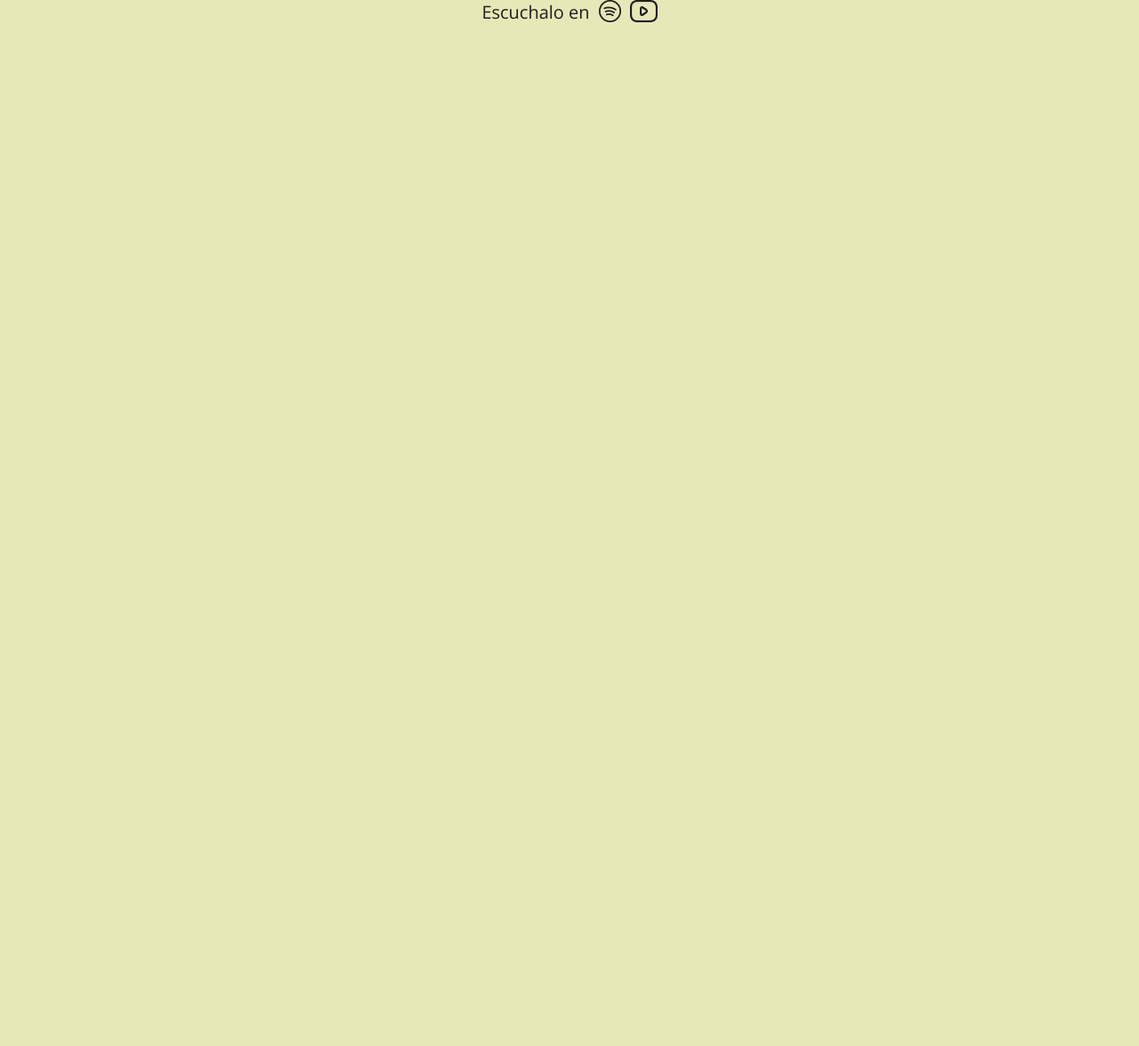
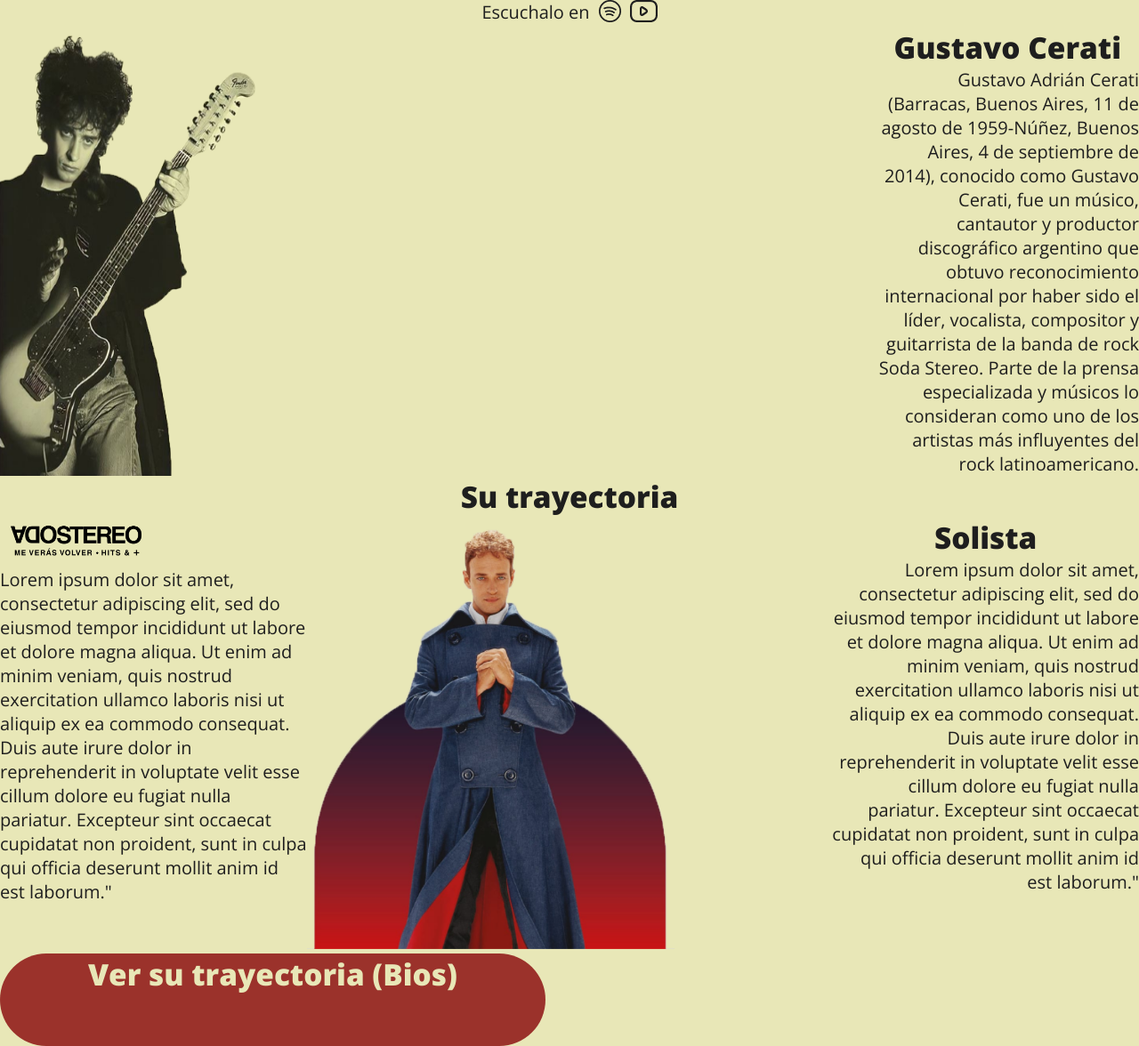
Before and after one commit to Lachosk/Nicolas-Orozco-Semana-2, a plain HTML site: page index.html in a window 1280 px wide. Shown: the whole page at 89% size. Before the commit the page ends 800 px from the top, so only its background shows below. Drawn offline with nearby package versions, Linux system fonts and the light colour scheme.

Commit message:
Dos secciones

```diff
--- a/index.html
+++ b/index.html
@@ -23,6 +23,65 @@
             <img id="youtube" src="./Imagenes/Youtube.png">
         </a>
     </header>
+
+
+    <main>
+        <section class="gustavoSection1">
+
+            <article class="articlePhotoGus">
+                <img id="gusPhoto_1" src="./Imagenes/Gus_1.png">
+            </article>
+
+            <article class="gustavoText1">
+                <h1>Gustavo Cerati</h1>
+                <p id="paragraph1">Gustavo Adrián Cerati (Barracas, Buenos Aires, 11 de agosto de 1959-Núñez, Buenos
+                    Aires, 4 de
+                    septiembre de 2014), conocido como Gustavo Cerati, fue un músico, cantautor y productor discográfico
+                    argentino que obtuvo reconocimiento internacional por haber sido el líder, vocalista, compositor y
+                    guitarrista de la banda de rock Soda Stereo. Parte de la prensa especializada y músicos lo
+                    consideran como uno de los artistas más influyentes del rock latinoamericano.</p>
+            </article>
+        </section>
+
+        <h1>Su trayectoria</h1>
+
+        <section class="gustavoSection2">
+            <article class="gustavoText2">
+                <img id="sodaLogo" src="./Imagenes/SodaLogo.png">
+                <p id="paragraph2">Lorem ipsum dolor sit amet, consectetur adipiscing elit, sed do eiusmod tempor
+                    incididunt ut labore et dolore magna aliqua. Ut enim ad minim veniam, quis nostrud exercitation
+                    ullamco laboris nisi ut aliquip ex ea commodo consequat. Duis aute irure dolor in reprehenderit in
+                    voluptate velit esse cillum dolore eu fugiat nulla pariatur. Excepteur sint occaecat cupidatat non
+                    proident, sunt in culpa qui officia deserunt mollit anim id est laborum."</p>
+            </article>
+
+            <article class="articlePhotoGus2">
+                <img id="gusPhoto_2" src="./Imagenes/Gus_2.png">
+            </article>
+
+            <article class="gustavoText3">
+                <h1>Solista</h1>
+                <p id="paragraph3">Lorem ipsum dolor sit amet, consectetur adipiscing elit, sed do eiusmod tempor
+                    incididunt ut labore et dolore magna aliqua. Ut enim ad minim veniam, quis nostrud exercitation
+                    ullamco laboris nisi ut aliquip ex ea commodo consequat. Duis aute irure dolor in reprehenderit in
+                    voluptate velit esse cillum dolore eu fugiat nulla pariatur. Excepteur sint occaecat cupidatat non
+                    proident, sunt in culpa qui officia deserunt mollit anim id est laborum."</p>
+            </article>
+        </section>
+
+
+        <article class="">
+
+            <a href="https://www.tokyvideo.com/es/video/bios-biografia-de-gustavo-cerati-por-national-geographic"
+                target="_blank">
+                <h1 id="linkBios">Ver su trayectoria (Bios)</h1>
+            </a>
+
+        </article>
+
+
+    </main>
+
 </body>
 
 </html>
--- a/style.css
+++ b/style.css
@@ -8,7 +8,6 @@
     width: 100%;
     height: 100%;
     background-color: rgb(232, 231, 183);
-    display: flex;
     font-family: 'Open Sans', sans-serif;
 }
 
@@ -20,9 +19,93 @@
     background-color: rgb(232, 231, 183);
 }
 
+h1 {
+    color: rgb(30, 30, 30);
+    text-align: center;
+    font-size: 25pt;
+    font-weight: 800;
+}
+
 h2 {
     color: rgb(30, 30, 30);
     text-align: center;
     font-size: 15pt;
     font-weight: 300;
 }
+
+#paragraph1 {
+    color: rgb(30, 30, 30);
+    font-size: 15pt;
+    font-weight: 300;
+    text-align: right;
+}
+
+main {
+    width: 100%;
+}
+
+.gustavoSection1 {
+    width: 100%;
+    display: flex;
+    justify-content: center;
+}
+
+.articlePhotoGus {
+    width: 100%;
+    display: flex;
+    justify-content: start;
+}
+
+#gusPhoto_1 {
+    width: 30%;
+
+}
+
+.gustavoText1 {
+    width: 30%;
+}
+
+
+.gustavoSection2 {
+    width: 100%;
+    display: flex;
+    justify-content: center;
+}
+
+#sodaLogo {
+    width: 50%;
+}
+
+#paragraph2 {
+    color: rgb(30, 30, 30);
+    font-size: 15pt;
+    font-weight: 300;
+}
+
+.gustavoText2 {
+    width: 30%;
+}
+
+#gusPhoto_2 {
+    width: 70%;
+}
+
+.gustavoText3 {
+    width: 30%;
+}
+
+#paragraph3 {
+    color: rgb(30, 30, 30);
+    font-size: 15pt;
+    font-weight: 300;
+    text-align: right;
+}
+
+#linkBios {
+    position: absolute;
+    width: 613px;
+    height: 104px;
+    background: #9B322B;
+    border-radius: 200px;
+    color: rgba(232, 231, 183, 1);
+}
```
Also changed, not shown: Imagenes/SodaLogo.png (added).
